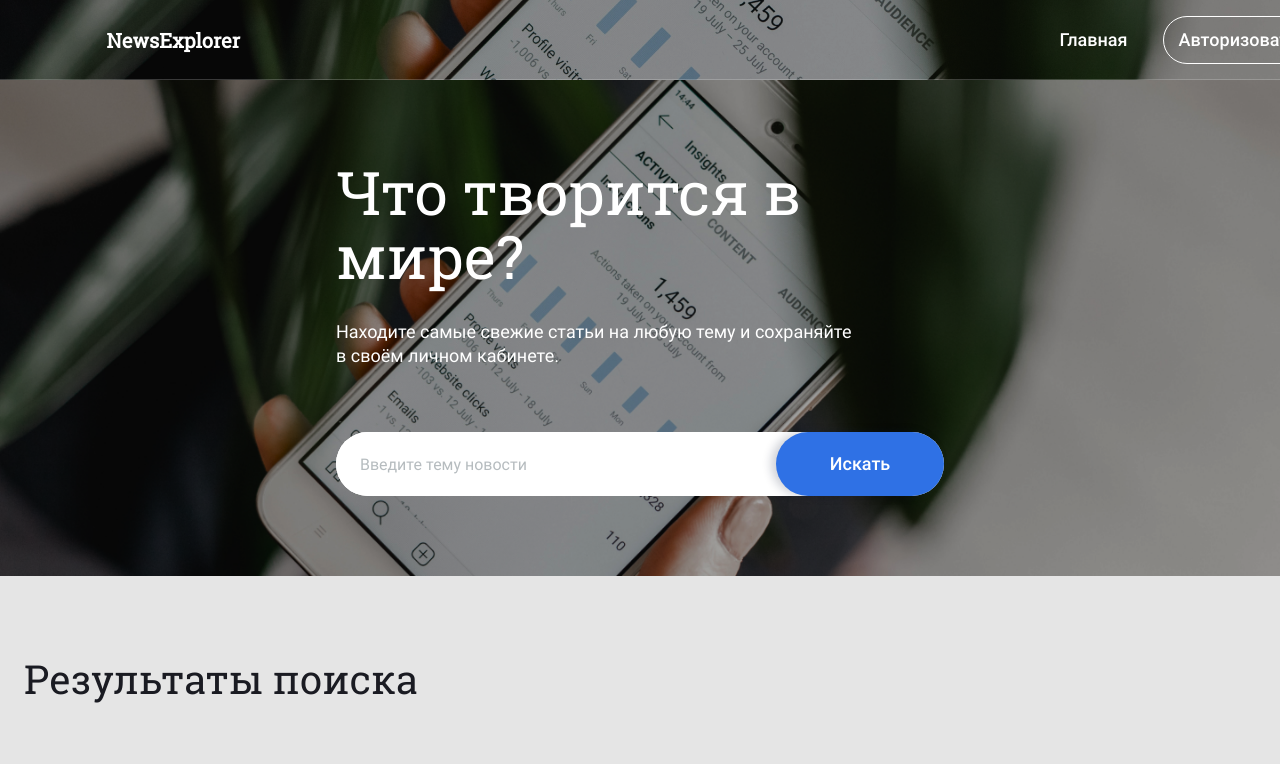
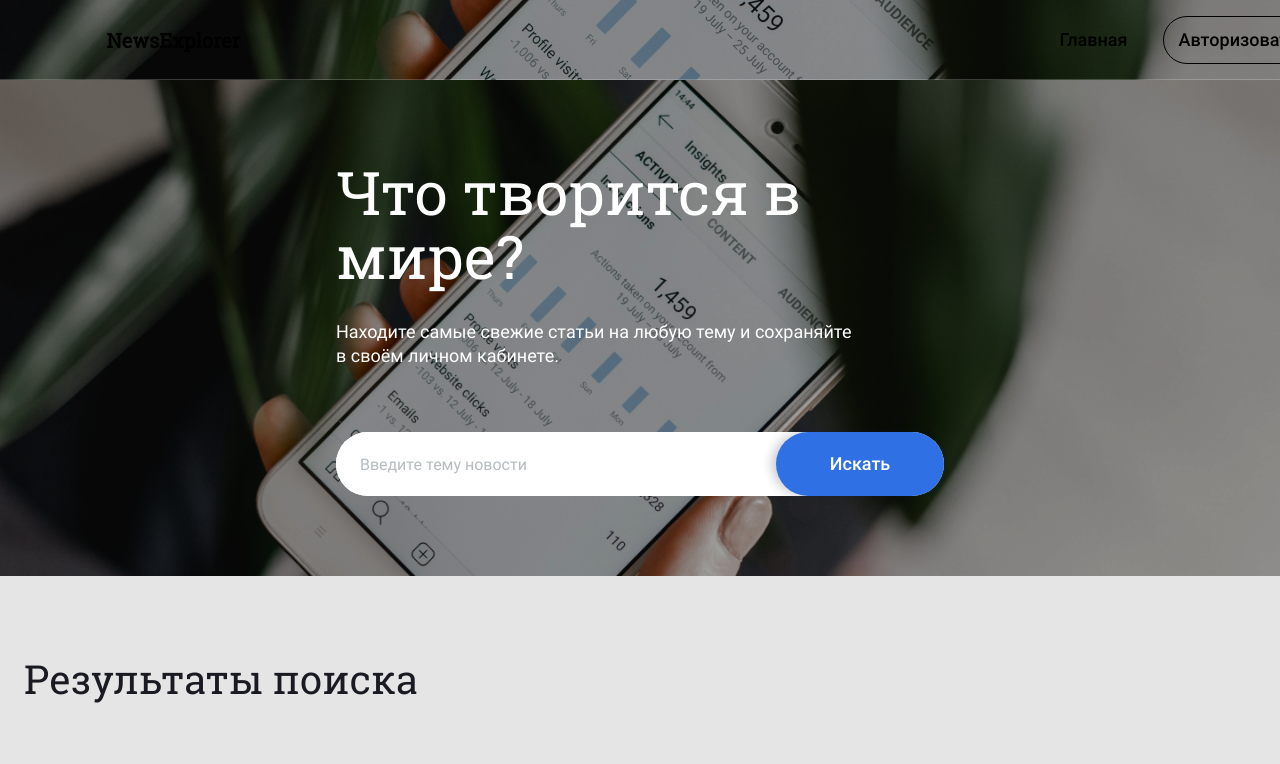
Before and after one commit to Vladimir-art/news-explorer-frontend, a React (Create React App) app: page / in a window 1280 px wide. Shown: the top 764 px of the page. Built offline with nearby package versions, Linux system fonts and the light colour scheme.

Commit message:
Add theme dark to header

```diff
--- /dev/null
+++ b/src/blocks/header/__text/_theme-dark/header__text_theme-dark.css
@@ -0,0 +1,3 @@
+.header__text_theme-dark {
+  color: #000;
+}
--- a/src/blocks/header/header.css
+++ b/src/blocks/header/header.css
@@ -2,6 +2,7 @@
 @import url(./__mobile/header__mobile.css);
 @import url(./__button/header__button.css);
 @import url(./__text/header__text.css);
+@import url(./__text/_theme-dark/header__text_theme-dark.css);
 
 .header {
   width: 1440px;
--- /dev/null
+++ b/src/blocks/navigation/__link/_theme-dark/navigation__link_theme-dark.css
@@ -0,0 +1,3 @@
+.navigation__link_theme-dark {
+  color: #000;
+}
--- /dev/null
+++ b/src/blocks/navigation/__links/_hover/_theme-dark/navigation__links_hover_theme-dark.css
@@ -0,0 +1,3 @@
+.navigation__links_hover_theme-dark::after {
+  background: #000;
+}
--- /dev/null
+++ b/src/blocks/navigation/__links/_theme-dark/navigation__links_theme-dark.css
@@ -0,0 +1,3 @@
+.navigation__links_theme-dark {
+  border: 1px solid #000;
+}
--- a/src/blocks/navigation/navigation.css
+++ b/src/blocks/navigation/navigation.css
@@ -4,6 +4,9 @@
 @import url(./__links/_loggedin/navigation__links_loggedin.css);
 @import url(./__links/_loggedout/navigation__links_loggedout.css);
 @import url(./__links/_hover/navigation__links_hover.css);
+@import url(./__link/_theme-dark/navigation__link_theme-dark.css);
+@import url(./__links/_theme-dark/navigation__links_theme-dark.css);
+@import url(./__links/_hover/_theme-dark/navigation__links_hover_theme-dark.css);
 
 .navigation {
   margin: 0;
--- a/src/components/Header/Header.js
+++ b/src/components/Header/Header.js
@@ -6,7 +6,7 @@ function Header() {
     <header className="header">
       <div className="header__info">
         <div className="header__mobile">
-          <h3 className="header__text">NewsExplorer</h3>
+          <h3 className="header__text header__text_theme-dark">NewsExplorer</h3>
           <button className="header__button"></button>
         </div>
         <Navigation />
--- a/src/components/Navigation/Navigation.js
+++ b/src/components/Navigation/Navigation.js
@@ -5,17 +5,17 @@ import logOut from '../../images/logout.svg';
 function Navigation() {
   return (
     <ul className="navigation">
-      <li className="navigation__links navigation__links_hover">
-        <Link className="navigation__link">Главная</Link>
+      <li className="navigation__links navigation__links_hover navigation__links_hover_theme-dark">
+        <Link className="navigation__link navigation__link_theme-dark">Главная</Link>
       </li>
-      <li className="navigation__links navigation__links_hover">
-        <Link className="navigation__link">Сохранённые статьи</Link>
+      <li className="navigation__links navigation__links_hover navigation__links_hover_theme-dark">
+        <Link className="navigation__link navigation__link_theme-dark">Сохранённые статьи</Link>
       </li>
-      <li className="navigation__links navigation__links_loggedout">
-        <Link className="navigation__link">Авторизоваться</Link>
+      <li className="navigation__links navigation__links_loggedout navigation__links_theme-dark">
+        <Link className="navigation__link navigation__link_theme-dark">Авторизоваться</Link>
       </li>
-      <li className="navigation__links navigation__links_loggedin">
-        <Link className="navigation__link">Имя</Link>
+      <li className="navigation__links navigation__links_loggedin navigation__links_theme-dark">
+        <Link className="navigation__link navigation__link_theme-dark">Имя</Link>
         <img className="navigation__image" alt="Иконка-выйти" src={logOut} />
       </li>
     </ul>
```
